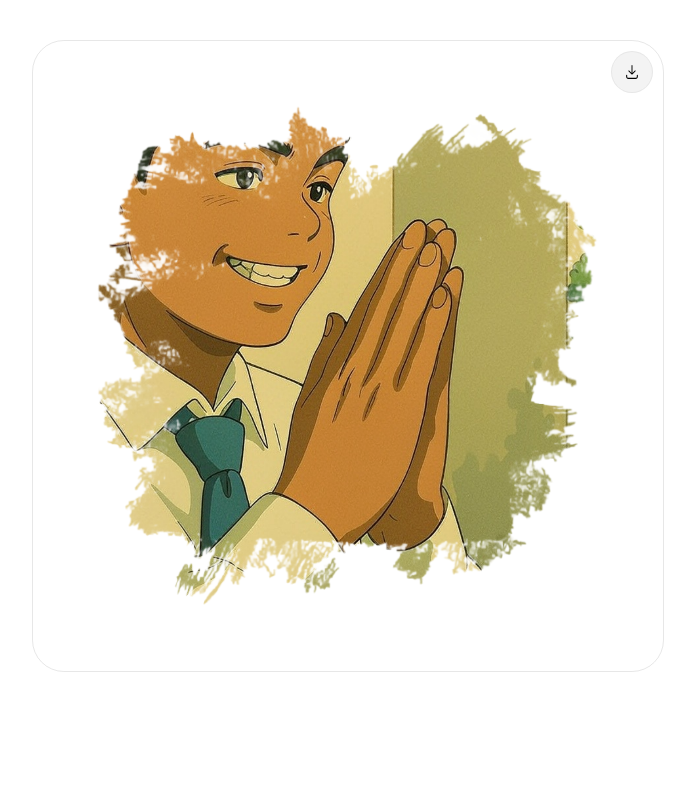
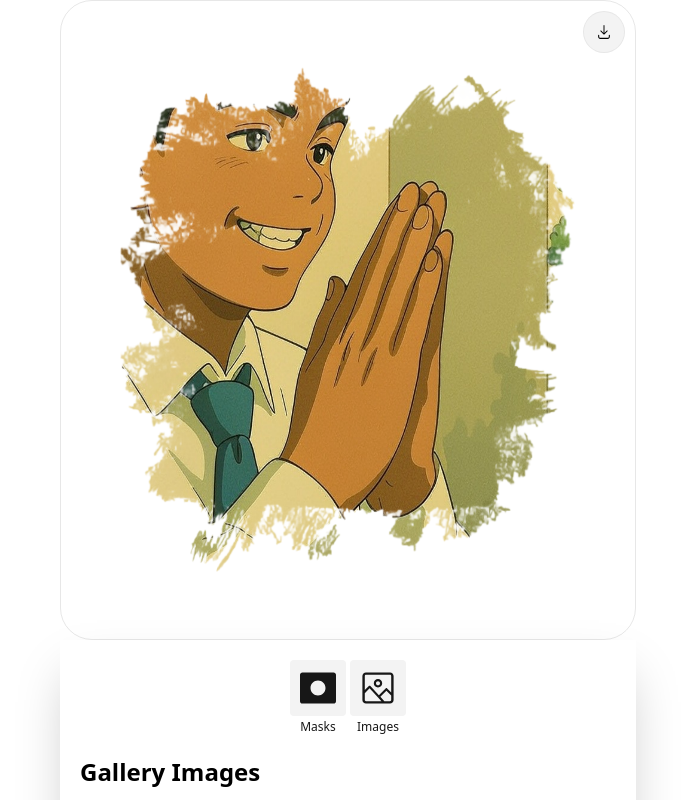
Before and after one commit to pphatdev/demo-mask-image, a Next.js app: page / in a window 1280 px wide. Shown: the top 800 px of the page, without its empty margins (292-987 px from the left). Built offline with nearby package versions, Linux system fonts and the light colour scheme; a web font is replaced by a local one.

Commit message:
Enhance Home component: add tab navigation for masks and images, implement back button functionality, and improve layout structure

```diff
--- a/src/app/page.tsx
+++ b/src/app/page.tsx
@@ -2,26 +2,97 @@
 import { Canvas } from "@app/components/canvas/main-canvas";
 import { Images } from "@app/components/controls/images";
 import { Masks } from "@app/components/controls/masks";
-import React, { useState } from "react";
+import React, { act, useEffect, useState } from "react";
 import { Footer } from "./components/layout/footer";
+import { ImageIcon, MaskOnIcon, ResetIcon } from "@radix-ui/react-icons";
+import { useRouter } from "next/navigation";
+
+
 
 export default function Home() {
     // State to track the currently selected mask and image
     const [selectedMask, setSelectedMask] = useState<string | null>(null);
     const [selectedImage, setSelectedImage] = useState<string | null>('/assets/example/template/avatar.JPG');
+    // State to track active tab
+    const [activeTab, setActiveTab] = useState<'masks' | 'images' | null>(null);
+
+    const router = useRouter();
+
+    const handleTabClick = (tab: 'masks' | 'images') => {
+        router.push(`/?tab=${tab}`);
+    }
+
+    const handleBackClick = () => {
+        setActiveTab(null);
+        setSelectedMask(null);
+        setSelectedImage(null);
+        router.push('/');
+    }
+
+
+    useEffect(() => {
+        const urlParams = new URLSearchParams(window.location.search);
+        const tab = urlParams.get('tab') as 'masks' | 'images' | null;
+
+        setActiveTab(tab);
+
+    }, [activeTab])
+
 
     return (
-        <div className="flex items-center flex-col mx-auto justify-center min-h-screen">
-            <div className="sticky top-0 flex flex-col items-center px-5 pt-5 justify-center w-full ring-green-900 bg-background">
-                <div className="max-w-2xl w-full h-full rounded-t-2xl max-h-[50rem] md:min-h-[50rem] p-5">
+        <div className="flex flex-col items-center justify-center max-w-xl mx-auto">
+            <div className="sticky top-0 flex flex-col items-center justify-center w-full aspect-square">
+                <div className="max-w-2xl w-full flex items-center justify-center max-h-[calc(100vh_-10rem)] h-screen rounded-t-2xl">
                     <Canvas selectedMask={selectedMask} selectedImage={selectedImage} />
                 </div>
             </div>
 
-            <div className="min-h-[40rem] flex flex-col gap-4 w-full bg-background/80 backdrop-blur-lg rounded-t-4xl shadow-2xl p-5 pt-10">
-                <div className="mx-auto w-full flex flex-col gap-10 max-w-2xl">
-                    <Masks selectedMask={selectedMask} onMaskSelect={setSelectedMask} />
-                    <Images selectedImage={selectedImage} onImageSelect={setSelectedImage} />
+            <div className="flex min-h-[10rem] flex-col gap-4 w-full bg-background/80 backdrop-blur-lg shadow-2xl p-5 pt-5">
+                <div className="flex flex-col w-full max-w-2xl gap-10 mx-auto">
+
+                    {activeTab && (
+                        <div className='bg-foreground/5 z-50 absolute left-3 top-3 ring-1 w-fit ml-auto ring-foreground/10 justify-end flex rounded-full p-1'>
+                            <button
+                                aria-label={`Reset`}
+                                type="button"
+                                onClick={handleBackClick}
+                                className="flex cursor-pointer rounded-full p-2 hover:ring hover:text-primary ring-foreground/20 outline-none hover:bg-foreground/10 transition-all items-center justify-center"
+                            >
+                                <ResetIcon className='size-4' />
+                                <span className="sr-only">Back</span>
+                            </button>
+                        </div>
+                    )}
+
+                    {!activeTab && (
+                        <div className="flex items-center justify-center gap-1">
+                            <button
+                                type="button"
+                                onClick={() => handleTabClick('masks')}
+                                className={`relative flex items-center justify-center rounded aspect-square bg-foreground/5 size-14`}
+                            >
+                                <MaskOnIcon className="size-9 text-foreground" />
+                                <span className="text-[12px] text-foreground w-full text-center absolute inset-x-0 -bottom-5 line-clime-1">Masks</span>
+                            </button>
+
+                            <button
+                                type="button"
+                                onClick={() => handleTabClick('images')}
+                                className={`relative flex items-center justify-center rounded aspect-square bg-foreground/5 size-14`}
+                            >
+                                <ImageIcon className="size-9 text-foreground" />
+                                <span className="text-[12px] text-foreground w-full text-center absolute inset-x-0 -bottom-5 line-clime-1">Images</span>
+                            </button>
+                        </div>
+                    )}
+
+
+
+                    {activeTab === 'masks' ? (
+                        <Masks selectedMask={selectedMask} onMaskSelect={setSelectedMask} />
+                    ) : (
+                        <Images selectedImage={selectedImage} onImageSelect={setSelectedImage} />
+                    )}
                     <Footer />
                 </div>
             </div>
```
